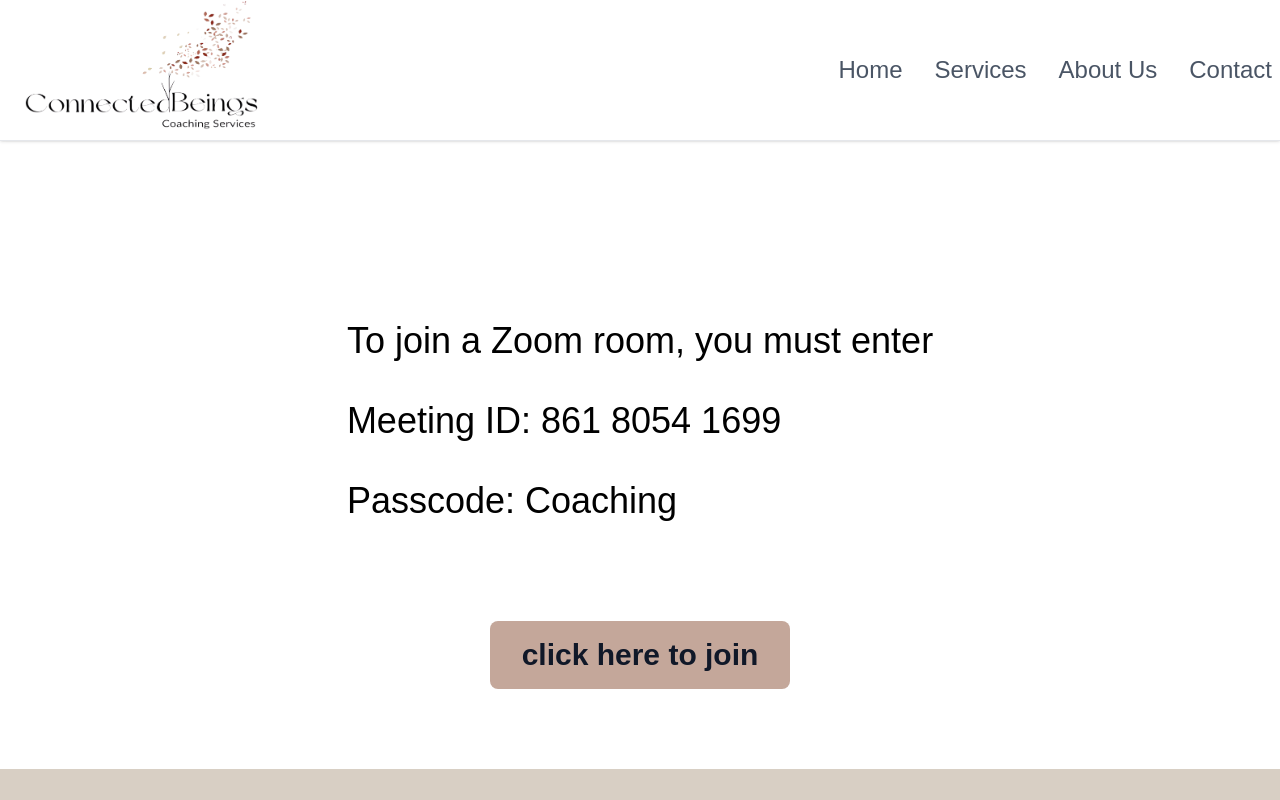
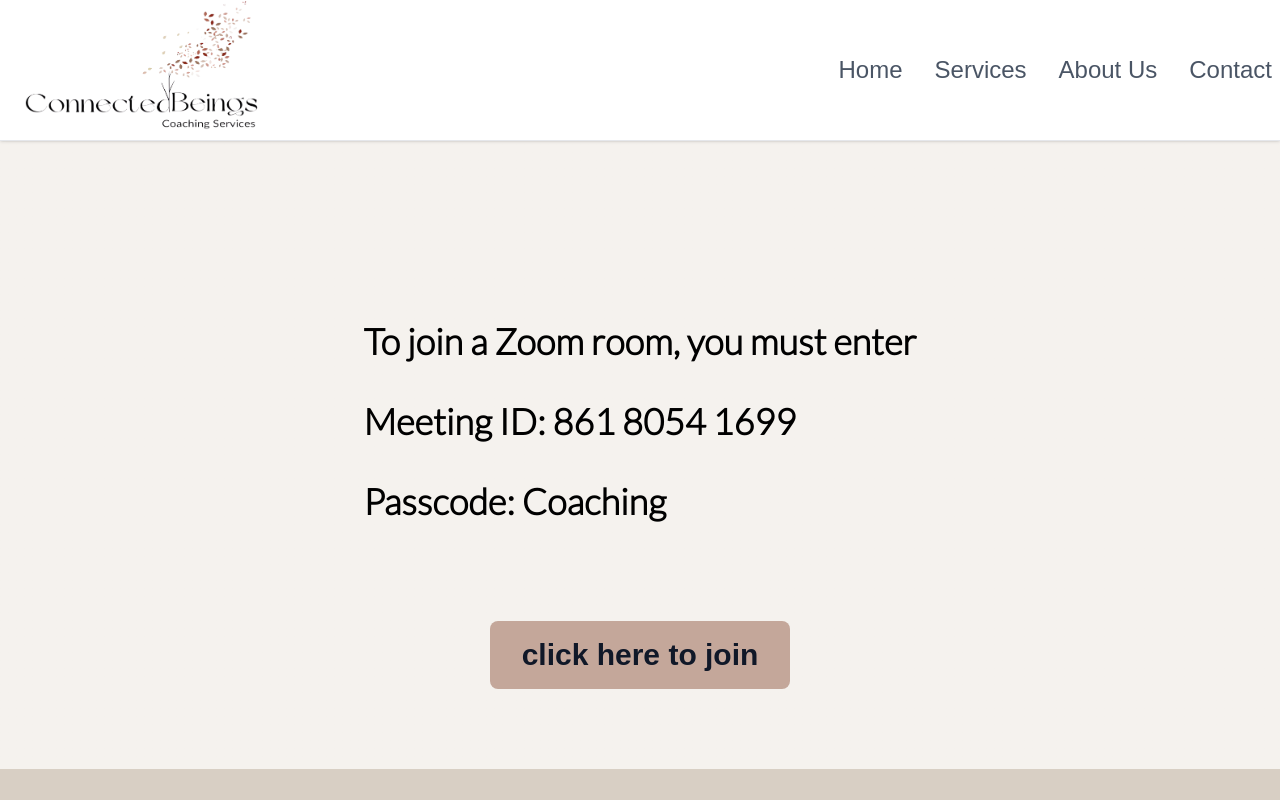
Before and after one commit to wpradere/fisioterap-web, a Next.js app: page /zoom in a window 1280 px wide. Shown: the top 800 px of the page. Built offline with nearby package versions, Linux system fonts and the light colour scheme; a web font is replaced by a local one.

Commit message:
se modifica los otros modulos

```diff
--- a/src/app/contact/page.tsx
+++ b/src/app/contact/page.tsx
@@ -20,7 +20,7 @@ export default function Page() {
         </div>
         <div className="flex flex-col">
           <div className="text-3xl">
-            <div className="p-10 ">
+            <div className="p-10 font-button font-bold  ">
               <h1>
                 Conveniently located at Masdar City, we provide a private and
                 welcoming setting for individuals, couples and families who want
--- a/src/app/zoom/page.tsx
+++ b/src/app/zoom/page.tsx
@@ -4,8 +4,8 @@ import React from "react";
 export default function Page() {
   return (
     <div>
-      <div className=" max-w-full flex flex-col justify-center items-center  mx-auto p-10 py-20">
-        <div className=" text-4xl p-20 ">
+      <div className=" max-w-full flex flex-col justify-center items-center  mx-auto p-10 py-20 bg-linear-to-br from-warm-write to-warm-write">
+        <div className=" text-4xl p-20 font-button font-bold ">
           <div className="p-5">
             <h1>To join a Zoom room, you must enter</h1>
           </div>
@@ -19,9 +19,10 @@ export default function Page() {
         <Link
           href={
             "https://us02web.zoom.us/j/86180541699?pwd=mjVzy7Lnd7iiNltevbZQzU8cujsc22.1"
-          } className="text-3xl inline-flex items-center justify-center gap-2 px-8 py-4 bg-soft-clay text-gray-900 font-semibold rounded-lg hover:shadow-xl transition-all"
+          }
+          className="text-3xl inline-flex items-center justify-center gap-2 px-8 py-4 bg-soft-clay text-gray-900 font-semibold rounded-lg hover:shadow-xl transition-all"
         >
-        click here to join
+          click here to join
         </Link>
       </div>
     </div>
```
